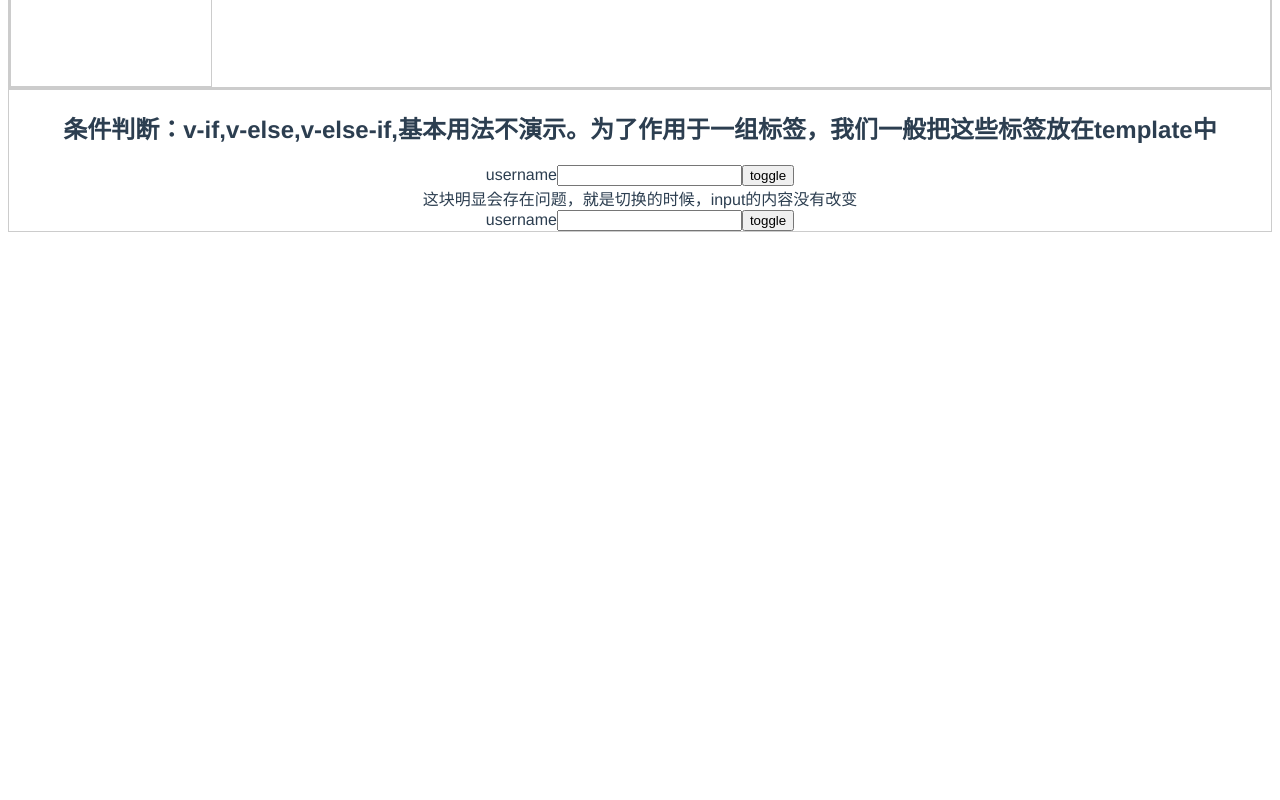
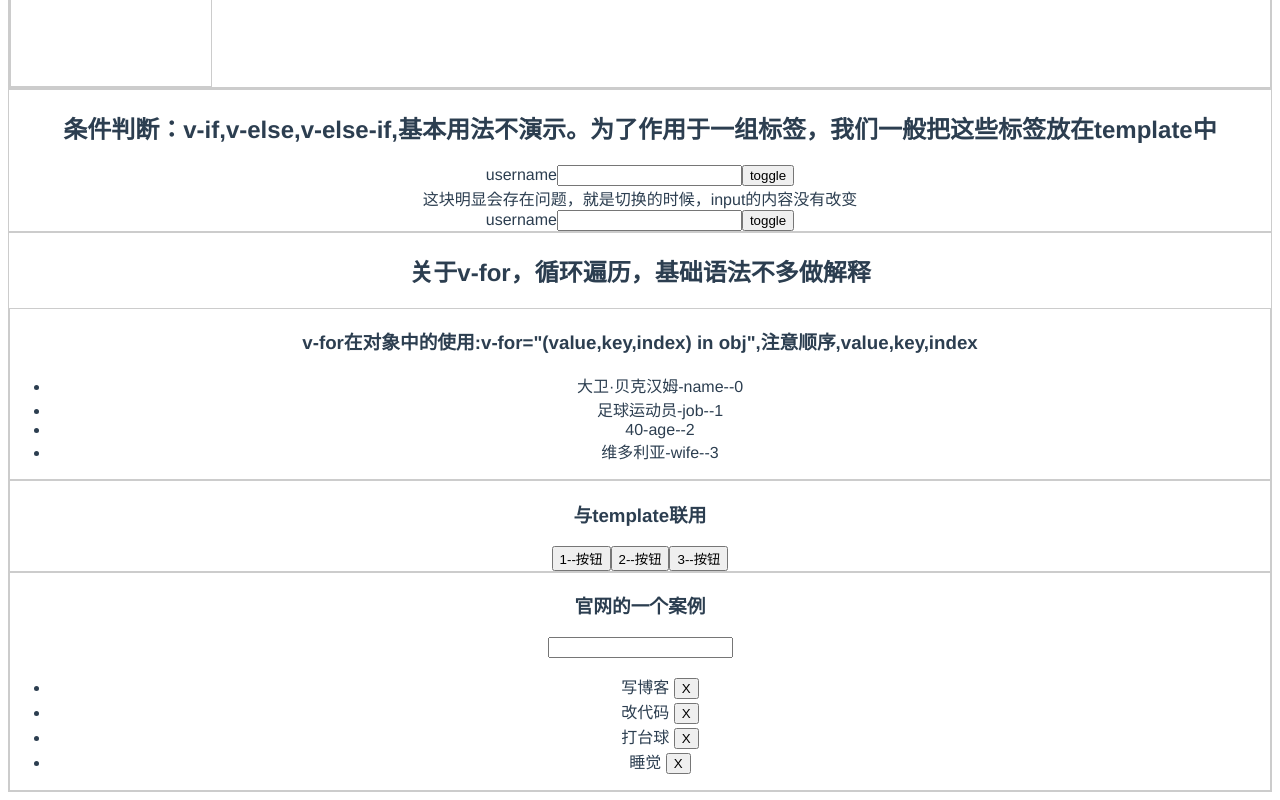
Before and after one commit to Neisun/vue-revision, a Vue app: page / in a window 1280 px wide. Shown: the part 4742-5542 px from the top of the page. Before the commit the page ends 4982 px from the top, so only its background shows below. Built offline with nearby package versions, Linux system fonts and the light colour scheme.

Commit message:
v-for知识点，案例，未完

```diff
--- a/src/App.vue
+++ b/src/App.vue
@@ -149,27 +149,78 @@
         <button type="button" @click="toggleType">toggle</button>
       </div>
     </div>
+    <div :style="{'border':'1px solid #ccc'}">
+      <h2>关于v-for，循环遍历，基础语法不多做解释</h2>
+      <div :style="{'border':'1px solid #ccc'}">
+        <h3>v-for在对象中的使用:v-for="(value,key,index) in obj",注意顺序,value,key,index</h3>
+        <ul>
+          <li v-for="(value,key,index) in obj">
+            {{value}}-{{key}}--{{index}}
+          </li>
+        </ul>
+      </div>
+      <div :style="{'border':'1px solid #ccc'}">
+        <h3>与template联用</h3>
+        <template v-for="(n,index) in 3">
+          <button :key="index">{{n}}--按钮</button>
+        </template>
+      </div>
+      <div :style="style">
+        <h3>官网的一个案例</h3>
+        <div>
+          <input type="text" v-model="thing" @keyup.enter="addNewThing">
+          <ul>
+            <Todo v-for="(item,index) in things" :key="item.id" :title="item.title" @del="dele(index)"></Todo>
+          </ul>
+        </div>
+      </div>
+    </div>
   </div>
 </template>
 
 <script>
+// vuex定义的按钮组件
 import Btn from "./components/vuex.vue"
+// 父子组件传递数据用的子组件
 import Child from "./components/child.vue"
-import { mapGetters } from "vuex"
-import { mapState } from "vuex"
+// vuex中的mapGetters
+import {
+  mapGetters
+} from "vuex"
+import {
+  mapState
+} from "vuex"
 import store from "./store/index"
 import util from "./util/index"
+import Todo from "./components/todo.vue"
 export default {
   name: 'app',
   data: function () {
     return {
+      style:{
+        "border":"1px solid #ccc"
+      },
       msg: "渲染出来的数据",
-      lists: [
-        { name: "钢琴", id: 1 },
-        { name: "小提琴", id: 2 },
-        { name: "大提琴", id: 3 },
-        { name: "马头琴", id: 4 },
-        { name: "胡琴", id: 5 },
+      lists: [{
+        name: "钢琴",
+        id: 1
+      },
+      {
+        name: "小提琴",
+        id: 2
+      },
+      {
+        name: "大提琴",
+        id: 3
+      },
+      {
+        name: "马头琴",
+        id: 4
+      },
+      {
+        name: "胡琴",
+        id: 5
+      },
       ],
       seen: false,
       inp: "哈哈哈",
@@ -202,13 +253,42 @@ export default {
         "width": "200px",
         "height": "200px"
       },
+      // v-if相关部分数据
       bover: true,
-      loginType: "username"
+      loginType: "username",
+      // v-for相关部分数据
+      obj: {
+        name: "大卫·贝克汉姆",
+        job: "足球运动员",
+        age: 40,
+        wife: "维多利亚"
+      },
+      thing:"",
+      things:[
+        {
+          title:"写博客",
+          id:1
+        },
+        {
+          title:"改代码",
+          id:2
+        },
+        {
+          title:"打台球",
+          id:3
+        },
+        {
+          title:"睡觉",
+          id:4
+        },
+      ],
+      thingsId:5,
     }
   },
   components: {
     Btn,
-    Child
+    Child,
+    Todo
   },
   computed: {
     // ...mapGetters([
@@ -290,10 +370,20 @@ export default {
     toggleType: function () {
       if (this.loginType === 'username') {
         this.loginType = 'email'
-      }
-      else {
+      } else {
         this.loginType = "username"
       }
+    },
+    addNewThing:function () {
+      this.thingsId++;
+      this.things.push({
+        title:this.thing,
+        id:this.thingsId
+      })
+      this.thing = ""
+    },
+    dele:function (index) {
+      this.things.splice(index,1)
     }
   },
   // 这里，你就没有必要耍帅装酷，用可读性极差的箭头函数，因为watch它设定好了，绑定上下文的作用域
@@ -311,8 +401,7 @@ export default {
     capitalize: function (value) {
       if (value == "") {
         return ""
-      }
-      else {
+      } else {
         value = value.toString();
         value = value.charAt(0).toUpperCase() + value.slice(1);
         return value;
@@ -361,6 +450,7 @@ export default {
     console.log("destroyed")
   }
 }
+
 </script>
 
 <style>
--- /dev/null
+++ b/src/components/todo.vue
@@ -0,0 +1,32 @@
+<template>
+    <div>
+        <li>
+            {{title}}
+            <button @click="del">X</button>
+        </li>
+    </div>
+</template>
+<script>
+export default {
+    name: "toDo",
+    data: function () {
+        return {
+
+        }
+    },
+    props: {
+        title: {
+
+        }
+    },
+    methods:{
+        del:function () {
+            // 把删除的按钮直接放在组件中，然后需要在父组件中v-on:del="handler"，触发父组件中的handler事件
+            this.$emit("del")
+        }
+    }
+}
+</script>
+<style>
+
+</style>
```
